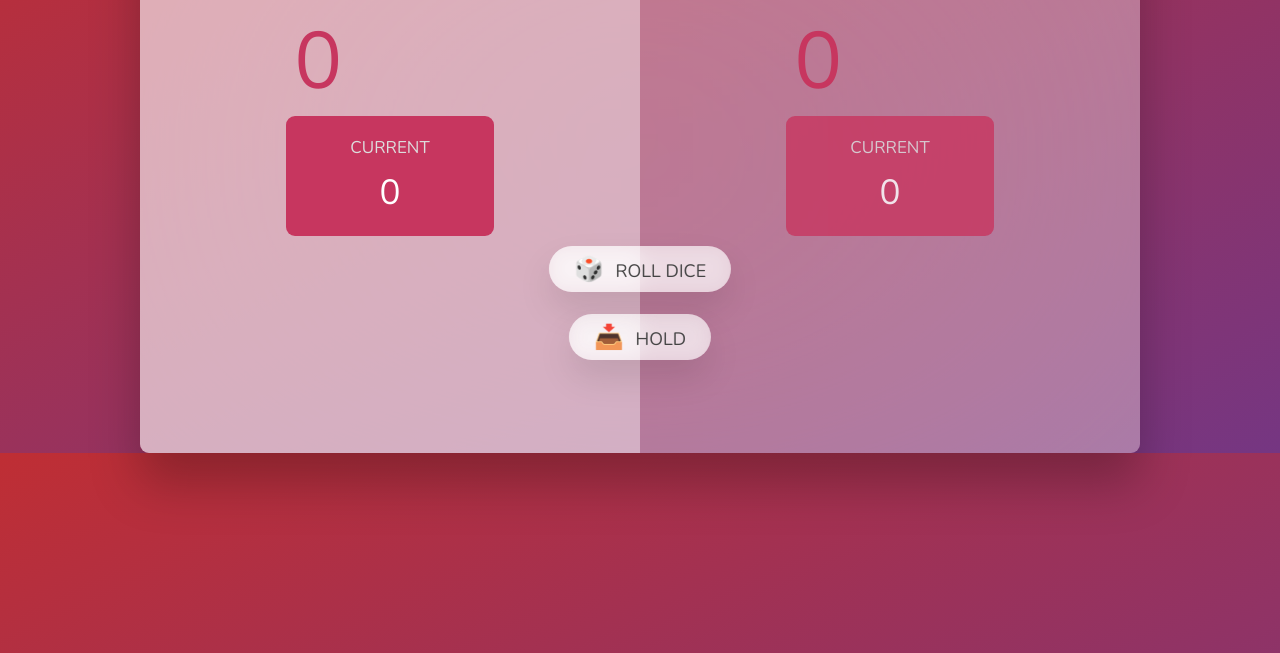
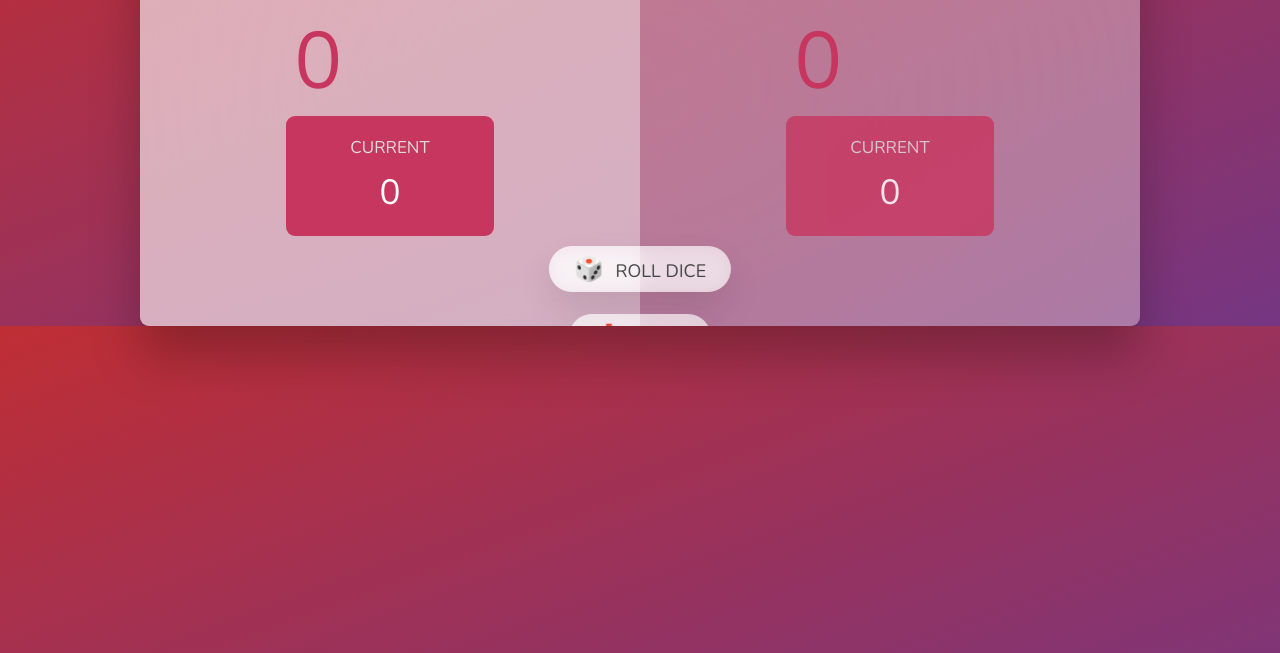
Before and after one commit to blksmk8483/Dice-Roll, a plain HTML site: page index.html in a window 1280 px wide. Shown: the part 147-800 px from the top of the page. Drawn offline with nearby package versions, Linux system fonts and the light colour scheme.

```diff
--- a/style.css
+++ b/style.css
@@ -27,7 +27,8 @@
   main {
     position: relative;
     width: 100rem;
-    height: 60rem;
+    /* height: 60rem; */
+    height: 100%;
     background-color: rgba(255, 255, 255, 0.35);
     backdrop-filter: blur(200px);
     filter: blur();
```
